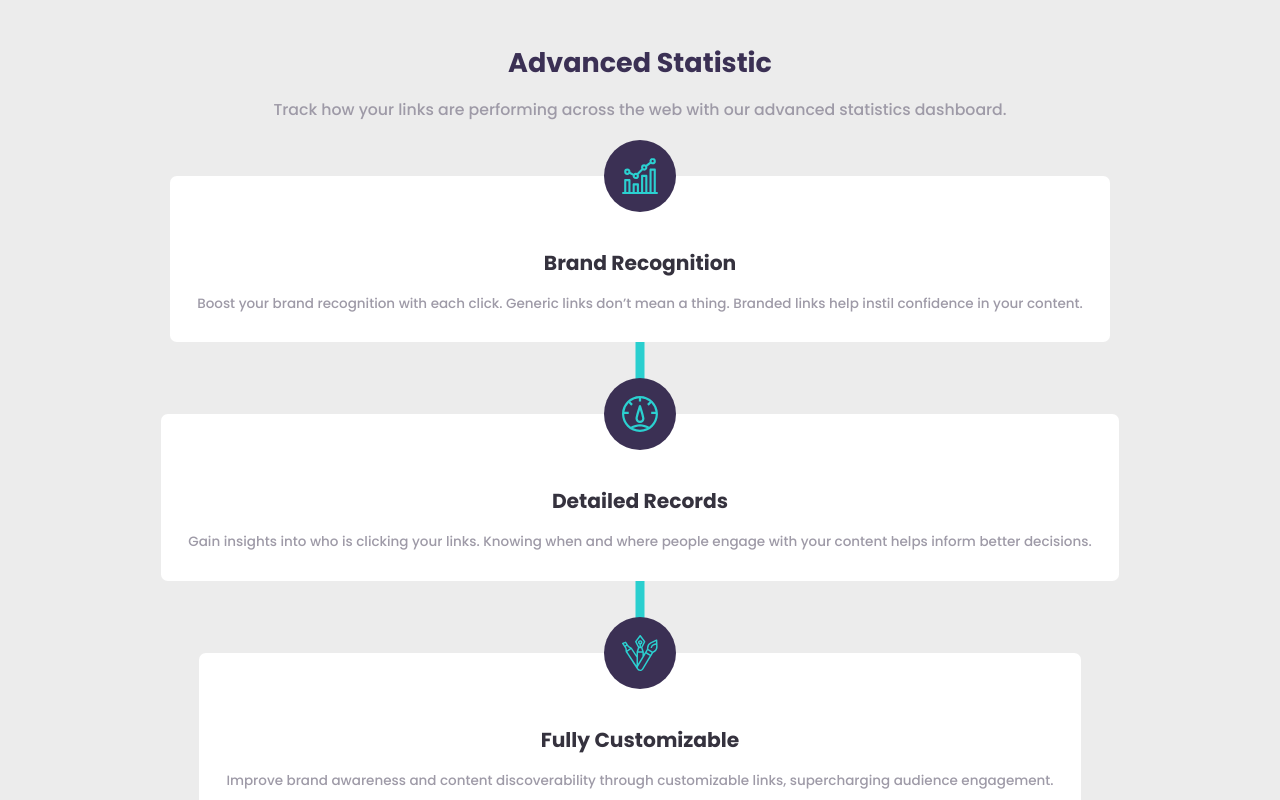
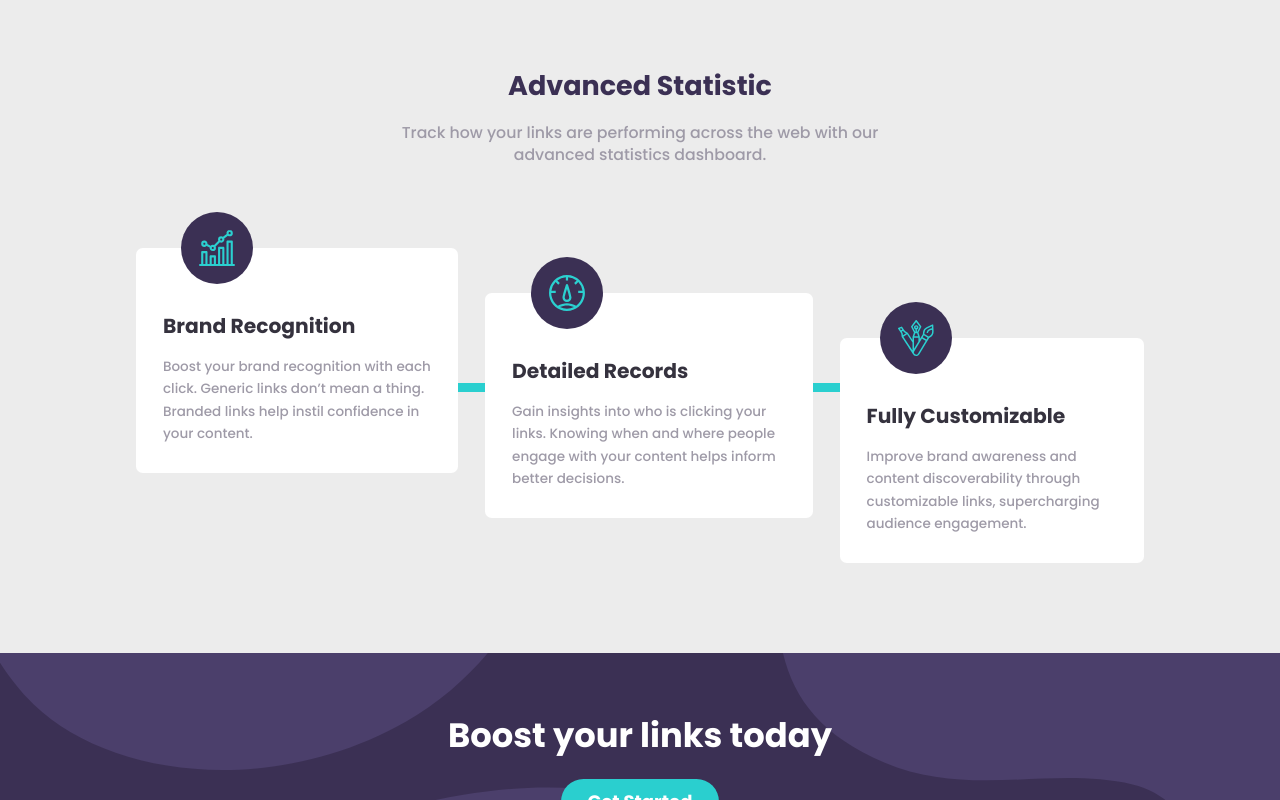
Before and after one commit to hutamatr/url-shortfly, a React (Vite) app: page / in a window 1280 px wide. Shown: the part 720-1520 px from the top of the page. Built offline with nearby package versions, Linux system fonts and the light colour scheme.

Commit message:
changes styles in some components

```diff
--- a/src/components/AdvancedStatistic/AdvancedStatistic.tsx
+++ b/src/components/AdvancedStatistic/AdvancedStatistic.tsx
@@ -4,12 +4,12 @@ import StatisticCard from "./StatisticCard";
 
 const AdvancedStatistic = () => {
   return (
-    <section className="relative bottom-6 mb-8 flex flex-col gap-y-12 px-5 text-center">
-      <div className="flex flex-col gap-y-4">
+    <section className="relative bottom-6 mb-8 mt-10 flex flex-col gap-y-12 px-5 text-center md:mb-24">
+      <div className="mb-12 flex flex-col gap-y-4 sm:mb-16">
         <h2 className="text-2xl font-bold text-primary-dark-violet">
           Advanced Statistic
         </h2>
-        <p className="text-sm font-medium text-neutral-grayish-violet">
+        <p className="text-sm font-medium text-neutral-grayish-violet md:mx-auto md:max-w-md">
           Track how your links are performing across the web with our advanced
           statistics dashboard.
         </p>
--- a/src/components/AdvancedStatistic/StatisticCard.tsx
+++ b/src/components/AdvancedStatistic/StatisticCard.tsx
@@ -34,14 +34,19 @@ const cardContent: Card[] = [
 
 const StatisticCard = () => {
   return (
-    <section className="relative flex flex-col items-center gap-y-16">
-      <div className="absolute left-1/2 top-12 h-2 w-[600px] origin-[center_left] rotate-90 bg-primary-cyan"></div>
-      {cardContent.map((card) => (
-        <div key={card.id} className="relative rounded-md bg-white p-6 pt-10">
-          <div className="absolute left-1/2 -top-8 flex h-16 w-16 -translate-x-1/2 items-center justify-center rounded-full bg-primary-dark-violet">
+    <section className="relative mx-auto flex max-w-4xl flex-col items-center gap-y-16 md:flex-row md:gap-x-4 lg:gap-x-6">
+      <div className="absolute left-1/2 top-12 h-2 w-[600px] origin-[center_left] rotate-90 bg-primary-cyan md:left-20 md:top-24 md:rotate-0 lg:left-1/4 lg:top-20"></div>
+      {cardContent.map((card, index) => (
+        <div
+          key={card.id}
+          className={`relative min-w-min max-w-xs rounded-md bg-white p-6 pt-10 text-center md:p-4 md:pt-10 lg:p-6 lg:pt-10 lg:text-left ${
+            index === 0 ? "md:bottom-10" : index === 2 ? "md:top-10" : ""
+          }`}
+        >
+          <div className="absolute left-1/2 -top-8 flex h-16 w-16 -translate-x-1/2 items-center justify-center rounded-full bg-primary-dark-violet md:left-1/4">
             <img src={card.image} alt={card.title} className="h-8 w-8" />
           </div>
-          <h3 className="mt-6 mb-3 text-lg font-semibold text-neutral-very-dark-blue">
+          <h3 className="mt-4 mb-3 text-lg font-semibold text-neutral-very-dark-blue">
             {card.title}
           </h3>
           <p className="text-xs font-medium leading-5 text-neutral-grayish-violet">
--- a/src/components/CtaSection/CtaSection.tsx
+++ b/src/components/CtaSection/CtaSection.tsx
@@ -4,9 +4,13 @@ import Button from "../UI/Button";
 
 const CtaSection = () => {
   return (
-    <section className="flex h-56 flex-col items-center justify-center gap-y-4 bg-primary-dark-violet bg-bg-boost-mobile bg-cover bg-no-repeat px-4">
-      <h2 className="text-xl font-bold text-white">Boost your links today</h2>
-      <Button className="rounded-full px-6 py-2">Get Started</Button>
+    <section className="flex h-56 flex-col items-center justify-center gap-y-4 bg-primary-dark-violet bg-bg-boost-mobile bg-cover bg-no-repeat px-4 md:h-52 md:gap-y-5 md:bg-bg-boost-desktop">
+      <h2 className="text-xl font-bold text-white md:text-3xl">
+        Boost your links today
+      </h2>
+      <Button className="rounded-full px-6 py-2" type="button">
+        Get Started
+      </Button>
     </section>
   );
 };
```
